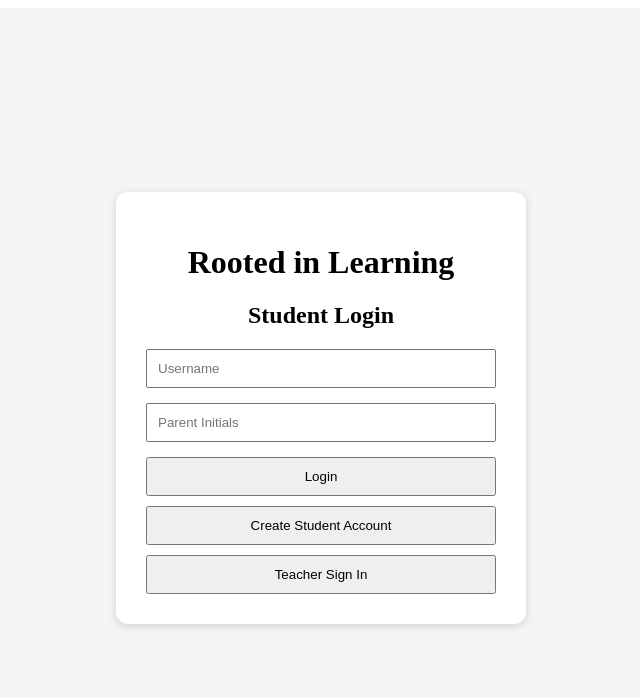
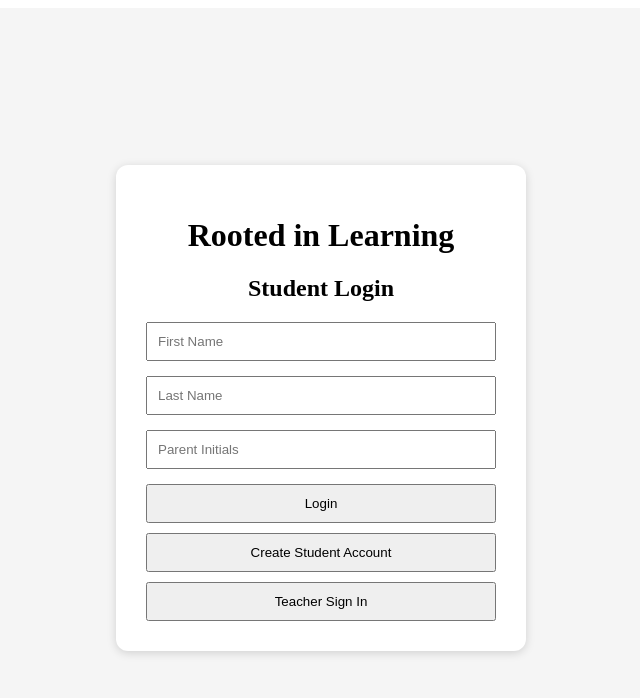
Before and after one commit to pieceoftoast42/school-website, a React (Vite) app: page / in a window 1280 px wide. Shown: the top 698 px of the page, without its empty margins (319-959 px from the left). Built offline with nearby package versions, Linux system fonts and the light colour scheme.

Commit message:
Update Login.jsx

```diff
--- a/src/components/Login.jsx
+++ b/src/components/Login.jsx
@@ -7,7 +7,8 @@ function Login({
   switchToTeacherLogin
 })
 {
-  const [userN, setUserN] = useState("");
+  const [firstName, setFirstName] = useState("");
+  const [lastName, setLastName] = useState("");
   const [parentInitials, setParentInitials] = useState("");
   const [loading, setLoading] = useState(false);
 
@@ -17,13 +18,15 @@ function Login({
 
     setLoading(true);
 
-    const username = userN.trim();
+    const first = firstName.trim();
+    const last = lastName.trim();
     const initials = parentInitials.trim().toUpperCase();
 
     const { data, error } = await supabase
       .from("students")
       .select("*")
-      .eq("user_n", username)
+      .eq("first_name", first)
+      .eq("last_name", last)
       .eq("parent_initials", initials)
       .maybeSingle();
 
@@ -32,24 +35,22 @@ function Login({
       console.error("Login error:", error);
 
       alert("There was a problem logging in.");
+
       setLoading(false);
-
       return;
     }
 
     if (!data)
     {
-      alert("Incorrect username or parent initials.");
+      alert("Incorrect name or parent initials.");
+
       setLoading(false);
-
       return;
     }
 
     const user =
     {
       id: data.id,
-
-      userN: data.user_n,
 
       firstName: data.first_name,
 
@@ -86,6 +87,7 @@ function Login({
           boxShadow: "0 2px 10px rgba(0,0,0,0.15)",
         }}
       >
+
         <h1 style={{ textAlign: "center" }}>
           Rooted in Learning
         </h1>
@@ -98,10 +100,26 @@ function Login({
 
           <input
             type="text"
-            placeholder="Username"
-            value={userN}
+            placeholder="First Name"
+            value={firstName}
             onChange={(e) =>
-              setUserN(e.target.value)
+              setFirstName(e.target.value)
+            }
+            required
+            style={{
+              width: "100%",
+              padding: "10px",
+              marginBottom: "15px",
+              boxSizing: "border-box",
+            }}
+          />
+
+          <input
+            type="text"
+            placeholder="Last Name"
+            value={lastName}
+            onChange={(e) =>
+              setLastName(e.target.value)
             }
             required
             style={{
```
